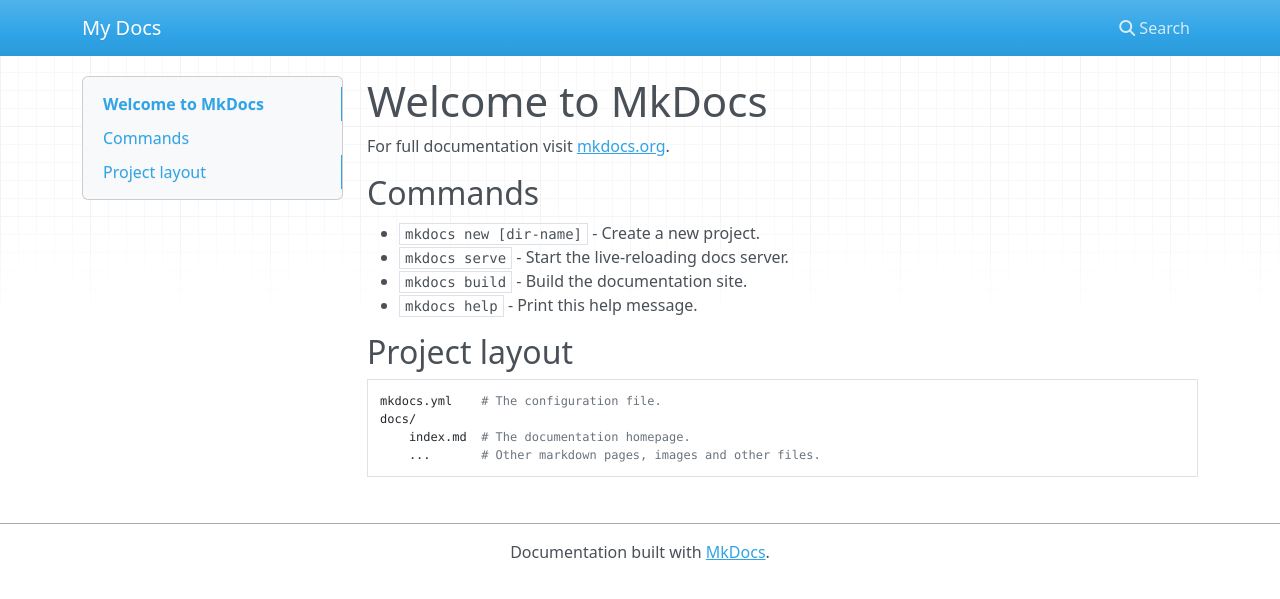
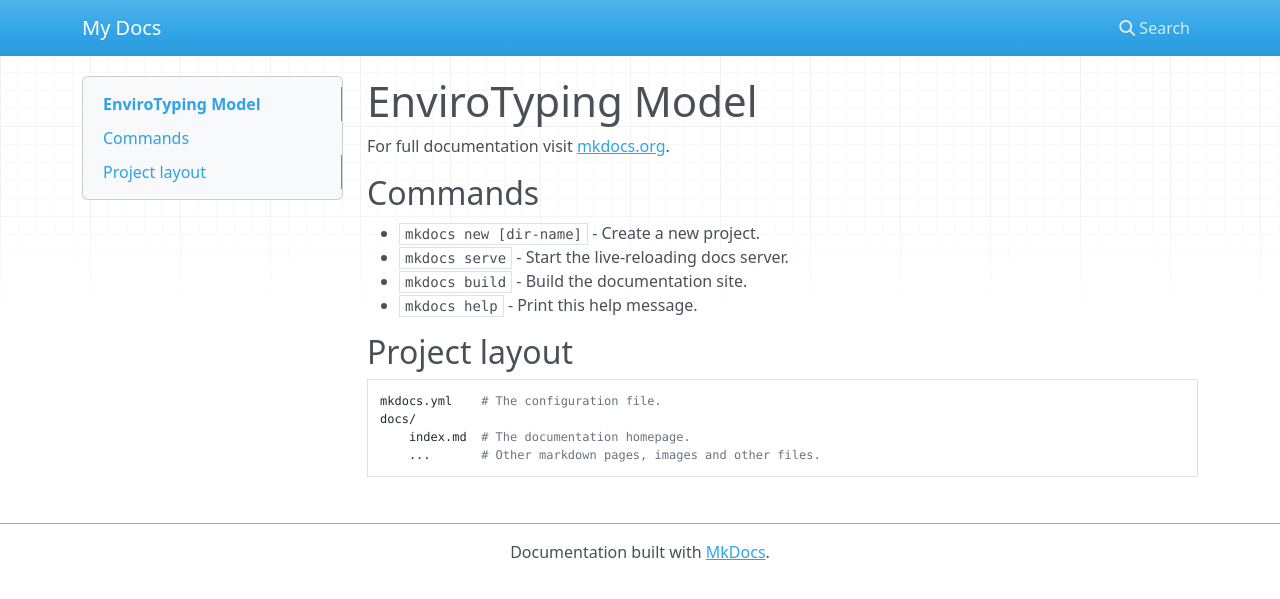
Before and after one commit to mk6070/EnviroTyping-Model, an MkDocs documentation site: the page built from docs/index.md, in a window 1280 px wide. Shown: the top 599 px of the page. Built offline with MkDocs 1.6.1, drawn with Linux system fonts in a browser that asks for light colours; nearby versions of some CDN libraries.

Commit message:
Update docs/index.md

```diff
--- a/docs/index.md
+++ b/docs/index.md
@@ -1,4 +1,4 @@
-# Welcome to MkDocs
+# EnviroTyping Model
 
 For full documentation visit [mkdocs.org](https://mkdocs.org).
 
```
